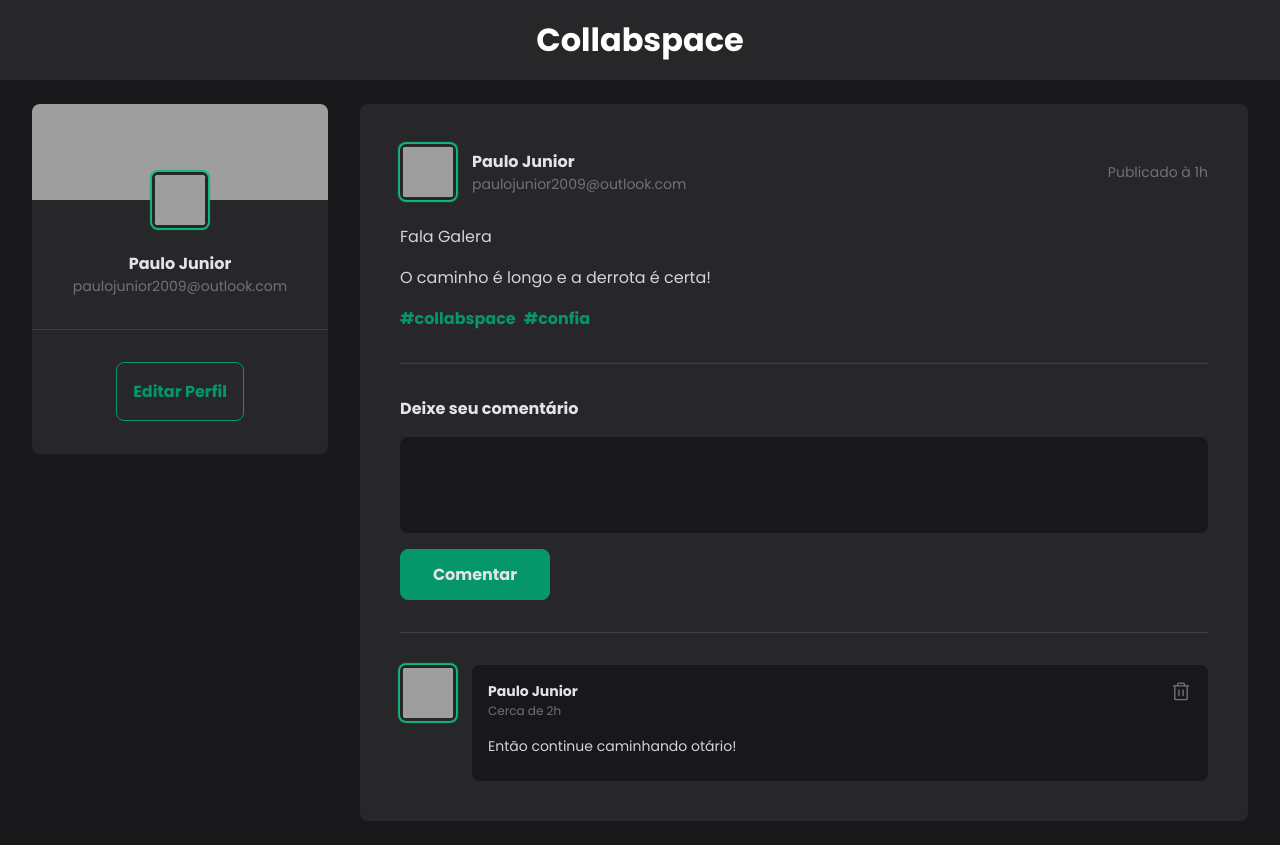
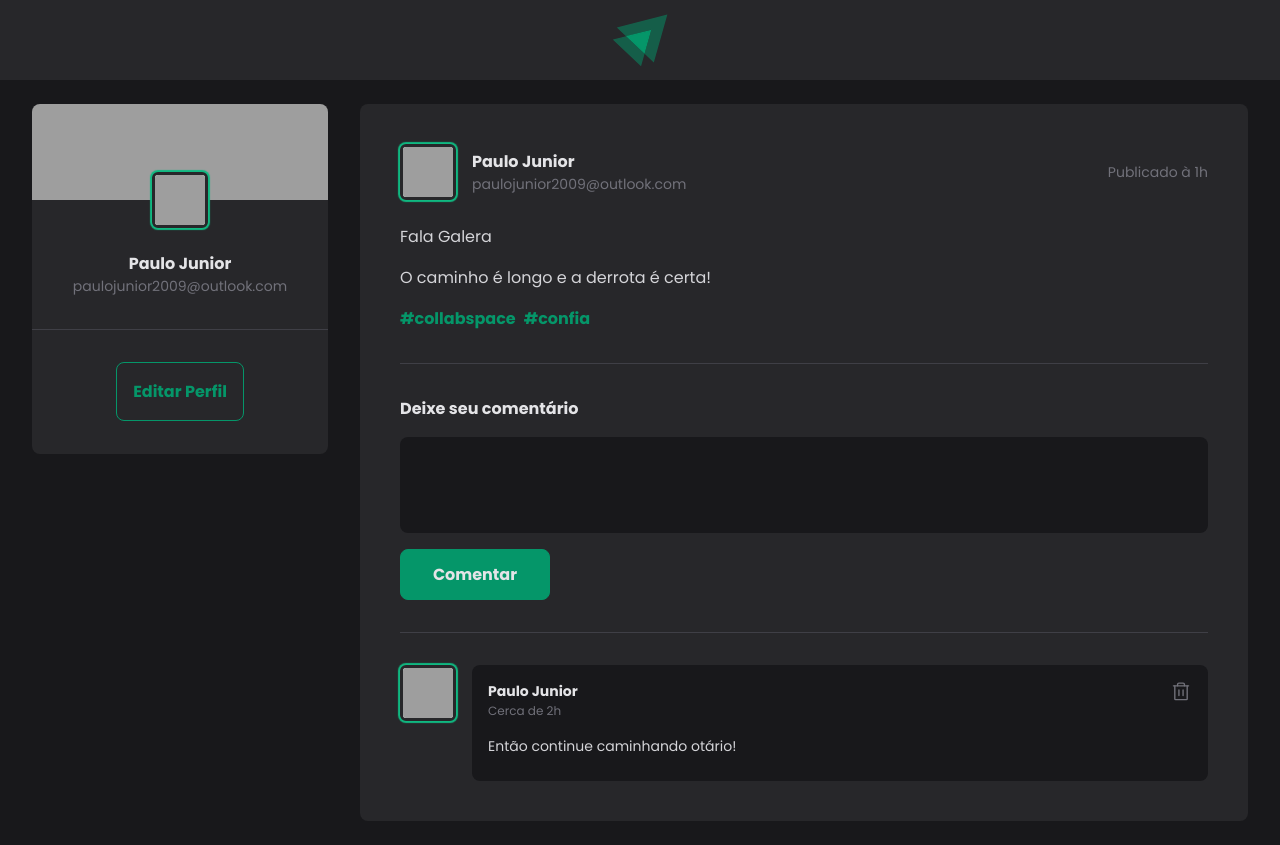
Before and after one commit to oPauloJunior/collabspace-web, a React (Vite) app: page /feed in a window 1280 px wide. Built offline with nearby package versions, Linux system fonts and the light colour scheme; grey boxes are pictures that could not be loaded.

Commit message:
Create Logo SVG

```diff
--- /dev/null
+++ b/src/assets/sources/index.tsx
@@ -0,0 +1,33 @@
+const LogoRocket = ({ ...rest }) => (
+  <svg
+    width="55"
+    height="55"
+    viewBox="0 0 65 61"
+    fill="none"
+    xmlns="http://www.w3.org/2000/svg"
+    {...rest}
+  >
+    <path
+      opacity="0.5"
+      d="M63.0716 0.980994L47.8192 55.0134L38.2112 45.8978L45.9427 18.5391C46.2272 17.6033 45.326 16.9199 44.5418 17.1318L15.6403 24.4836L6.14646 15.4763L63.0716 0.980994Z"
+      fill="#059669"
+      stroke="#059669"
+      strokeWidth="1.60611"
+    />
+    <path
+      opacity="0.5"
+      d="M36.4016 46.395L32.6968 59.5761L1.28307 29.7965L15.1771 26.2582L36.4016 46.395ZM33.2346 60.0858L33.2343 60.0856L33.2346 60.0858Z"
+      fill="#059669"
+      stroke="#059669"
+      strokeWidth="1.60611"
+    />
+    <path
+      d="M17.0163 25.79L44.1753 18.8814L36.8936 44.6486L17.0163 25.79Z"
+      fill="#059669"
+      stroke="#059669"
+      strokeWidth="1.60611"
+    />
+  </svg>
+);
+
+export { LogoRocket };
--- a/src/components/Header/index.tsx
+++ b/src/components/Header/index.tsx
@@ -1,9 +1,11 @@
+import { LogoRocket } from "../../assets/sources";
+
 import { Container } from "./styles";
 
 const Header: React.FC = () => {
   return (
     <Container>
-      <h1>Collabspace</h1>
+      <LogoRocket />
     </Container>
   );
 };
--- a/src/components/Header/styles.ts
+++ b/src/components/Header/styles.ts
@@ -12,4 +12,8 @@
   h1 {
     color: var(--white);
   }
+
+  img {
+    width: 3.5rem;
+  }
 `;
--- a/src/pages/login/index.tsx
+++ b/src/pages/login/index.tsx
@@ -1,4 +1,4 @@
-import { Container, Form, Label, Input, Button } from "./styles";
+import { Container, Form, Label, Input, Button, Group } from "./styles";
 
 const Login: React.FC = () => {
   return (
@@ -6,15 +6,16 @@
       <Form>
         <h1>Entrar</h1>
 
-        <div>
+        <Group>
           <Label htmlFor="">Endereço de email</Label>
           <Input type="text" placeholder="Digite seu email" />
-        </div>
+        </Group>
 
-        <div>
+        <Group>
           <Label htmlFor="">Senha secreta</Label>
           <Input type="text" placeholder="Digite sua senha" />
-        </div>
+        </Group>
+
         <Button>Fazer login</Button>
       </Form>
     </Container>
--- a/src/pages/login/styles.ts
+++ b/src/pages/login/styles.ts
@@ -22,13 +22,13 @@
     font-size: 3rem;
     margin-bottom: 2.5rem;
   }
+`;
 
-  div {
-    display: flex;
-    flex-direction: column;
-    gap: 0.75rem;
-    margin-bottom: 1.25rem;
-  }
+export const Group = styled.div`
+  display: flex;
+  flex-direction: column;
+  gap: 0.75rem;
+  margin-bottom: 1.25rem;
 `;
 
 export const Label = styled.label`
--- a/src/styles/main.css
+++ b/src/styles/main.css
@@ -9,6 +9,7 @@
   --zinc-500: #71717a;
   --zinc-700: #3f3f46;
   --zinc-800: #27272a;
+  --zinc-600: #52525b;
 
   --emerald-500: #10b981;
   --emerald-600: #059669;
@@ -27,3 +28,19 @@
   font-family: 'Poppins', sans-serif;
   -webkit-font-smoothing: antialiased;
 }
+
+body {
+  overflow-x: hidden;
+}
+
+body::-webkit-scrollbar-track {
+  background: var(--zinc-800);
+}
+
+body::-webkit-scrollbar-thumb {
+  background: var(--zinc-600);
+}
+
+body::-webkit-scrollbar {
+  width: 12px;
+}
```
